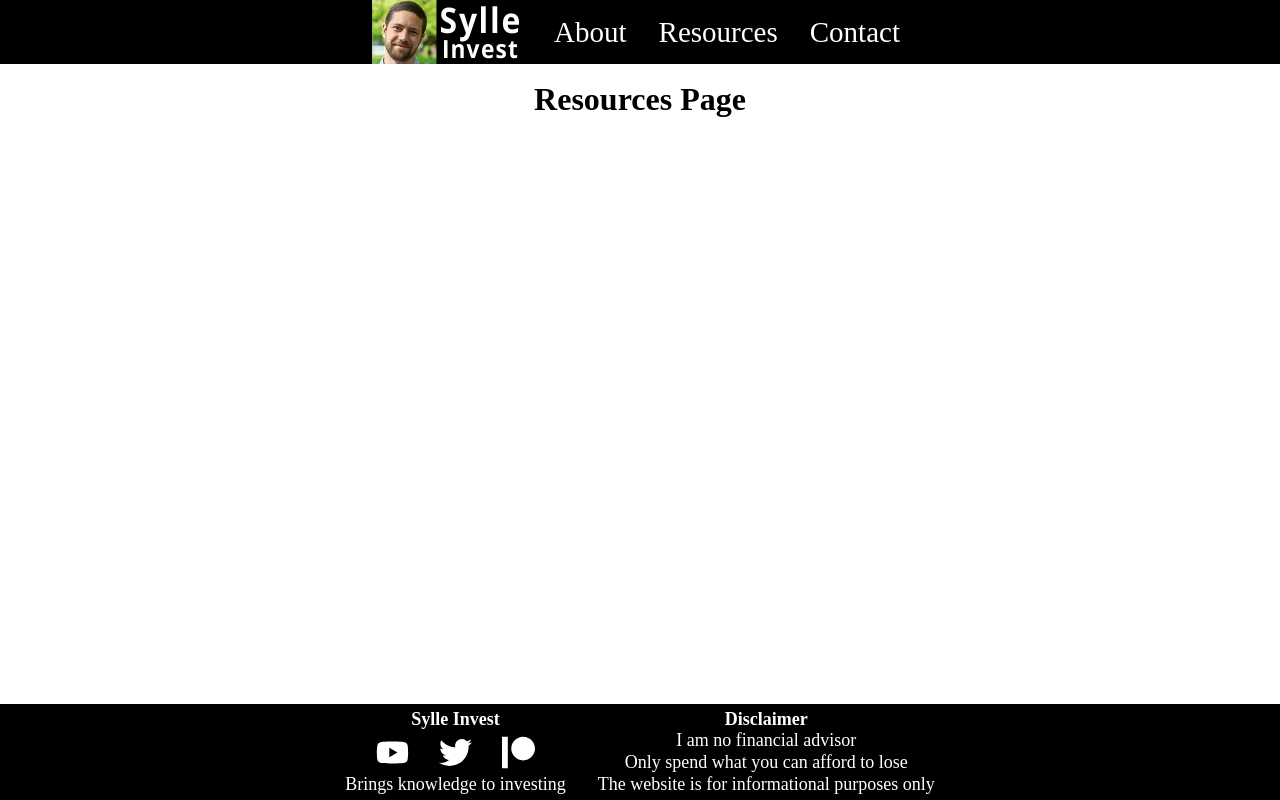
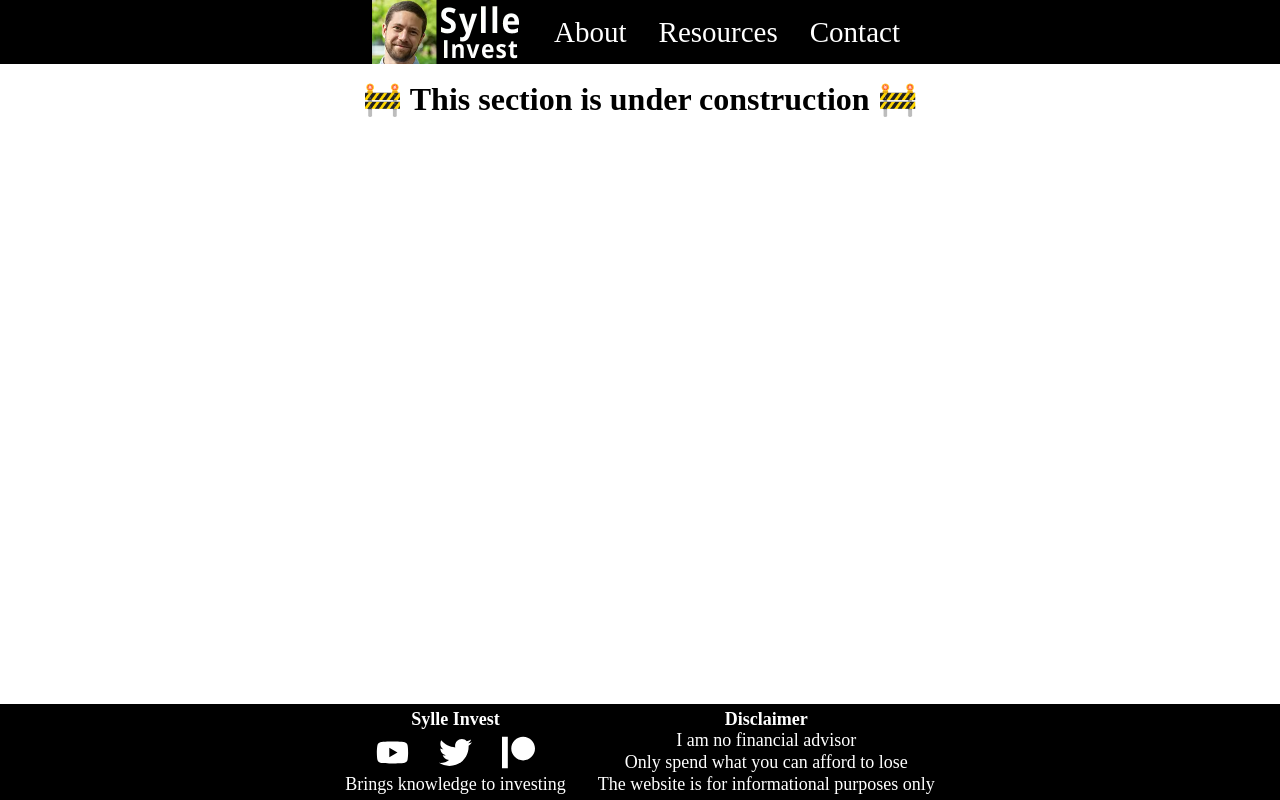
Before and after one commit to PontusLindblom/sylleinvest-website, a Next.js app: page /resources in a window 1280 px wide. Built offline with nearby package versions, Linux system fonts and the light colour scheme.

Commit message:
Add placeholder content to resource page

```diff
--- a/src/app/contact/page.module.css
+++ /dev/null
@@ -1 +0,0 @@
-/* Code will be added here */
--- a/src/app/resources/page.tsx
+++ b/src/app/resources/page.tsx
@@ -1,7 +1,7 @@
 export default function Page() {
     return (
         <div>
-            <h1>Resources Page</h1>
+            <h1>&#128679; This section is under construction &#128679;</h1>
         </div>
     )
 }
--- a/src/components/footer.module.css
+++ b/src/components/footer.module.css
@@ -16,11 +16,14 @@
     flex-direction: column;
     justify-content: center;
     align-items: center;
-    padding-inline: 1.6rem;
     font-size: 1.8rem;
 }
 
-@media screen and (max-width: 625px) {
+.footerItem:last-of-type {
+    padding-left: 3.2rem;
+}
+
+@media screen and (max-width: 599px) {
     .hideIfNarrow {
         display: none;
     }
```
